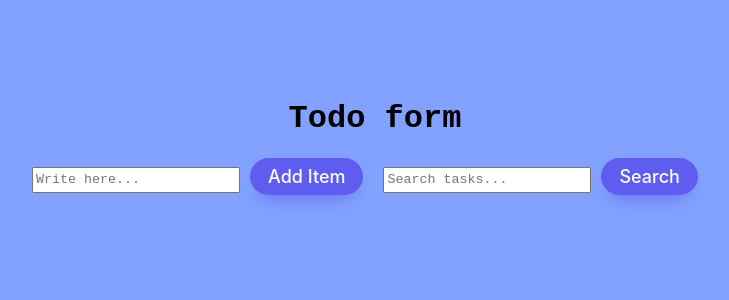
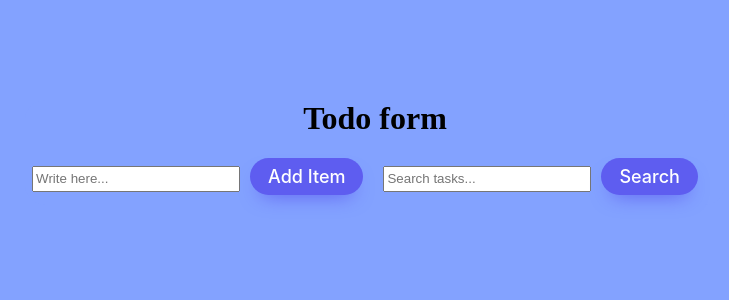
Before and after one commit to AstxikMinasyan/first-todo, a React (Create React App) app: page / in a window 1280 px wide. Shown: the top 300 px of the page, without its empty margins (483-1212 px from the left). Built offline with nearby package versions, Linux system fonts and the light colour scheme.

Commit message:
Font-family change

```diff
--- a/src/App.css
+++ b/src/App.css
@@ -1,7 +1,3 @@
-
-* {
-  font-family: 'Courier New', Courier, monospace;
-}
 
 body {
   background-color: #83A2FF;
```
